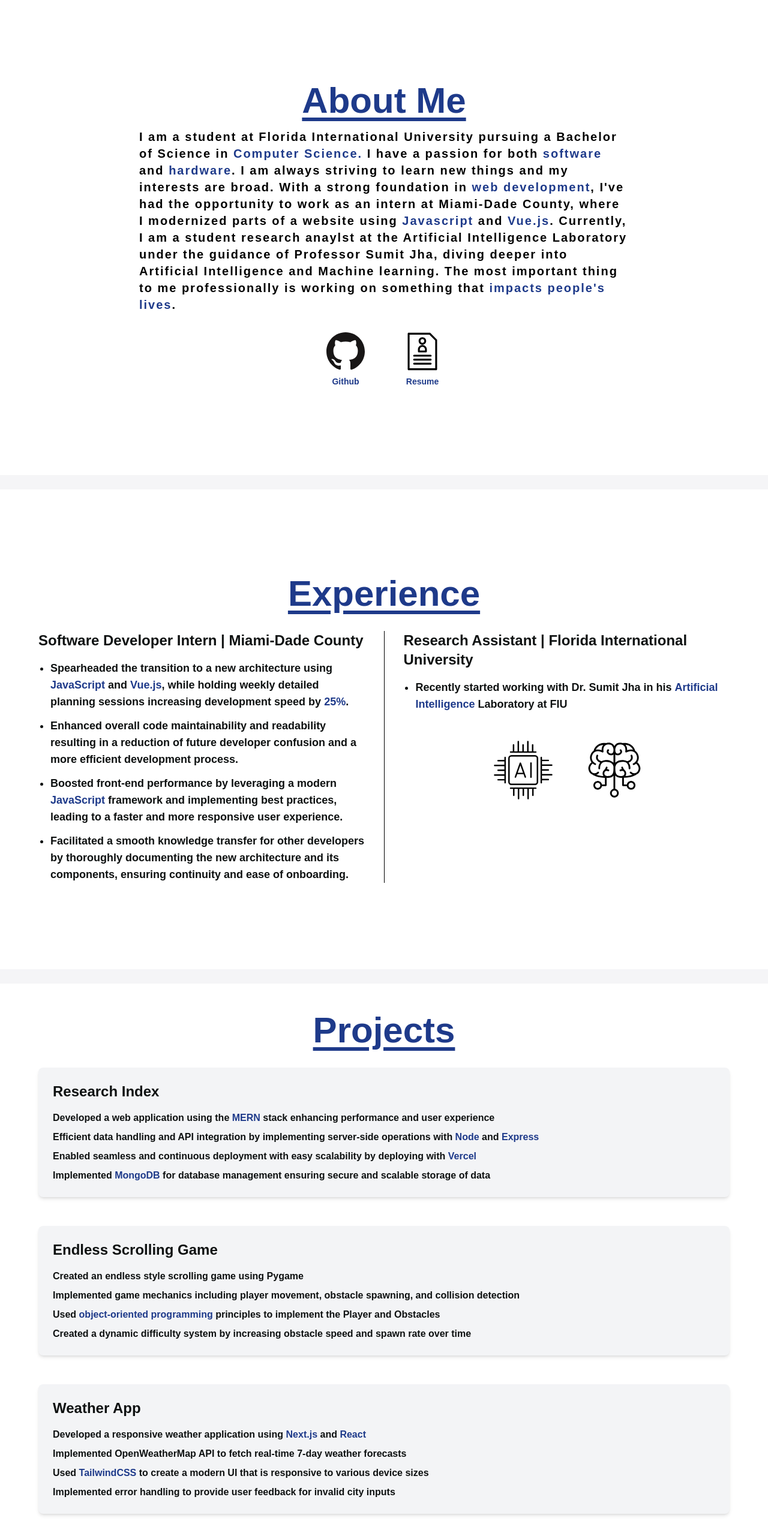
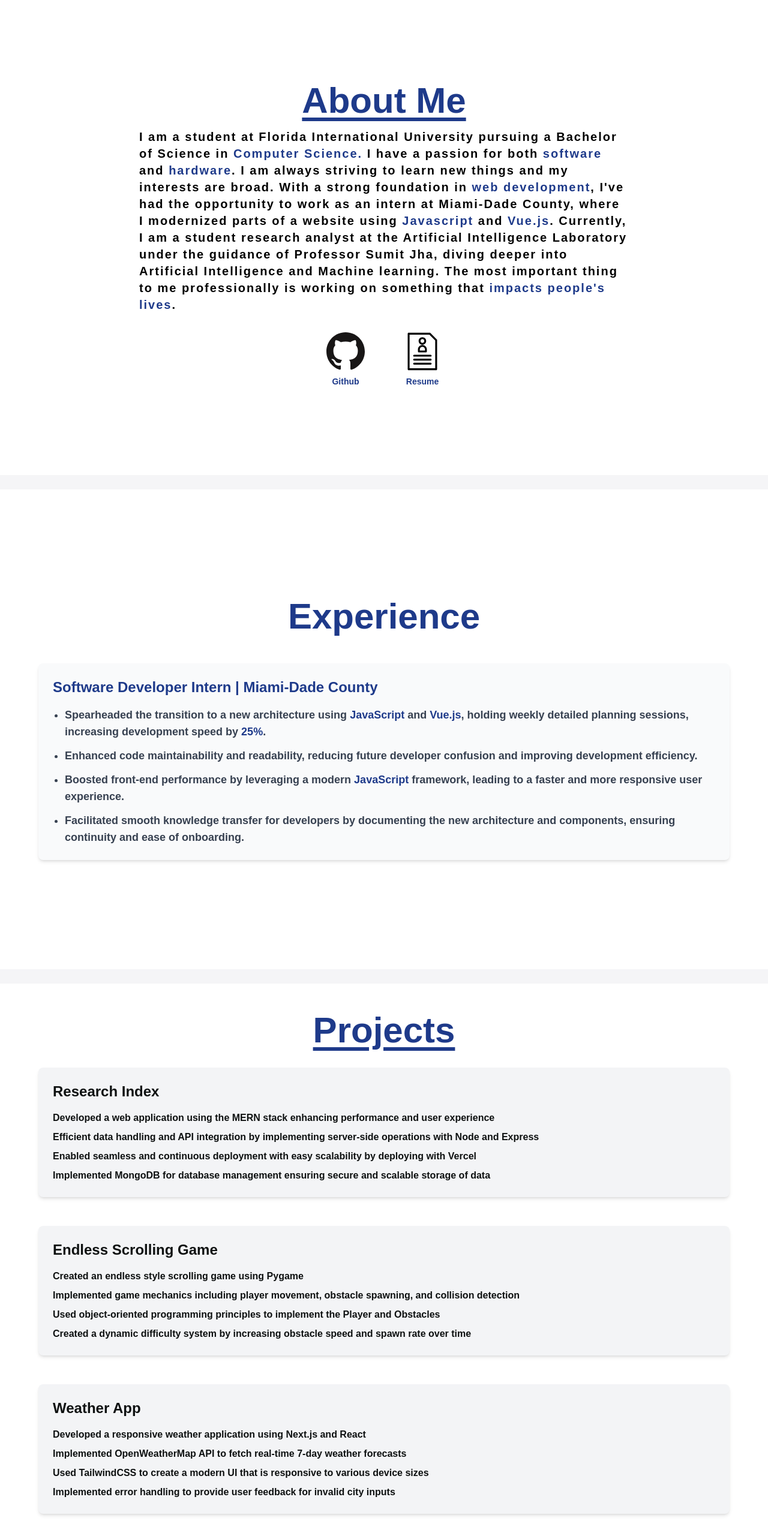
Before and after one commit to andresdanfernandez/Personal-Website, a React (Vite) app: page / in a window 1280 px wide. Shown: the part 96-2662 px from the top of the page at 60% size. Built offline with nearby package versions, Linux system fonts and the light colour scheme.

Commit message:
add framer motion to components

```diff
--- a/package.json
+++ b/package.json
@@ -10,6 +10,7 @@
     "preview": "vite preview"
   },
   "dependencies": {
+    "motion": "^11.18.1",
     "react": "^18.3.1",
     "react-dom": "^18.3.1",
     "react-pdf": "^9.1.0"
--- a/src/components/About.tsx
+++ b/src/components/About.tsx
@@ -1,37 +1,106 @@
+import { motion } from "framer-motion";
 import { forwardRef } from "react";
 import Github_Logo from "../assets/github_logo.svg";
 import Resume from "../assets/resume.svg";
 
 const About = forwardRef<HTMLDivElement>((_, ref) => {
+  return (
+    <motion.div
+      ref={ref}
+      className="bg-white min-h-screen w-full sm:px-6 lg:px-8 flex items-center mt-6 my-6 justify-center text-6xl"
+      initial={{ opacity: 0 }}
+      animate={{ opacity: 1 }}
+      transition={{ duration: 0.8 }}
+    >
+      <motion.div
+        className="container max-w-4xl w-full"
+        initial={{ y: 20, opacity: 0 }}
+        animate={{ y: 0, opacity: 1 }}
+        transition={{ duration: 0.8, delay: 0.2 }}
+      >
+        <div className="flex flex-col items-center">
+          <motion.h1
+            className="font-extrabold text-3xl sm:text-4xl md:text-5xl lg:text-6xl underline underline-offset-8 text-blue-900"
+            initial={{ scale: 0.8, opacity: 0 }}
+            animate={{ scale: 1, opacity: 1 }}
+            transition={{ duration: 0.6 }}
+          >
+            About Me
+          </motion.h1>
+          <motion.p
+            className="text-base m-10 sm:text-lg md:text-xl lg:text-xl mb-8 mt-4 text-black tracking-widest leading-normal"
+            initial={{ opacity: 0 }}
+            animate={{ opacity: 1 }}
+            transition={{ duration: 1, delay: 0.4 }}
+          >
+            I am a student at Florida International University pursuing a
+            Bachelor of Science in
+            <span className="font-extrabold text-blue-900">
+              {" "}
+              Computer Science.
+            </span>{" "}
+            I have a passion for both{" "}
+            <span className="font-extrabold text-blue-900"> software </span>
+            and <span className="font-extrabold text-blue-900"> hardware</span>.
+            I am always striving to learn new things and my interests are
+            broad. With a strong foundation in{" "}
+            <span className="font-extrabold text-blue-900">web development</span>
+            , I've had the opportunity to work as an intern at Miami-Dade
+            County, where I modernized parts of a website using{" "}
+            <span className="font-extrabold text-blue-900">Javascript</span> and{" "}
+            <span className="font-extrabold text-blue-900">Vue.js</span>.
+            Currently, I am a student research analyst at the Artificial
+            Intelligence Laboratory under the guidance of Professor Sumit Jha,
+            diving deeper into Artificial Intelligence and Machine learning.
+            The most important thing to me professionally is working on
+            something that{" "}
+            <span className="font-extrabold text-blue-900">
+              impacts people's lives
+            </span>
+            .
+          </motion.p>
+        </div>
 
-    return (
-        <div ref={ref} className=" bg-white min-h-screen w-full sm:px-6 lg:px-8 flex items-center mt-6 justify-center text-6xl">
-            <div className="container max-w-4xl w-full" >
-                <div className=" flex flex-col items-center"  >
-                    <h1 className="font-extrabold text-3xl sm:text-4xl md:text-5xl lg:text-6xl underline underline-offset-8 text-blue-900">About Me</h1>
-                        <p className="text-base m-10 sm:text-lg md:text-xl lg:text-xl mb-8 mt-4 text-black tracking-widest leading-normal" >
-                            I am a student at Florida International University pursuing a Bachelor of Science in
-                            <span className="font-extrabold text-blue-900"> Computer Science.</span> I have a passion for both <span className="font-extrabold text-blue-900"> software </span>
-                            and <span className="font-extrabold text-blue-900"> hardware</span>. I am always striving to learn
-                            new things and my interests are broad. With a strong foundation in <span className="font-extrabold text-blue-900" >web development</span>, I've had the opportunity to work as an intern at Miami-Dade County, where I modernized parts of a website using <span className="font-extrabold text-blue-900" >Javascript</span> and <span className="font-extrabold text-blue-900" >Vue.js</span>. Currently, I am a student research anaylst at the Artificial Intelligence Laboratory under the guidance of Professor Sumit Jha, diving deeper into Artificial Intelligence and Machine learning. The most important thing to me professionally is
-                            working on something that <span className="font-extrabold text-blue-900"> impacts people's lives</span>.
-                        </p>
-                </div>
-
-                    <div className="flex justify-center text-blue-900 gap-16" >
-                        <a className="hover:cursor-pointer flex flex-col items-center" target="_blank" href="https://github.com/andresdanfernandez" >
-                            <img className="w-12 sm:w-16" src={Github_Logo} alt="Github Logo" width="70px" />
-                            <p className="text-sm mt-2" >Github</p>
-                        </a>
-                        <a className="hover:cursor-pointer flex flex-col items-center" target="_blank" href="https://drive.google.com/file/d/1d1quwH5uuH18XxjI6-BM1Gr4PUldOc2V/view?usp=sharing" >
-                            <img className="w-12 sm:w-16" src={Resume} alt="Resume Icon" width="70px" />
-                            <p className="text-sm mt-2">Resume</p>
-                        </a>
-                    </div>
-
-            </div>
-        </div>
-    );
+        <motion.div
+          className="flex justify-center text-blue-900 gap-16"
+          initial={{ scale: 0.9, opacity: 0 }}
+          animate={{ scale: 1, opacity: 1 }}
+          transition={{ duration: 0.6, delay: 0.6 }}
+        >
+          <motion.a
+            className="hover:cursor-pointer flex flex-col items-center"
+            target="_blank"
+            href="https://github.com/andresdanfernandez"
+            whileHover={{ scale: 1.1 }}
+            whileTap={{ scale: 0.95 }}
+          >
+            <img
+              className="w-12 sm:w-16"
+              src={Github_Logo}
+              alt="Github Logo"
+              width="70px"
+            />
+            <p className="text-sm mt-2">Github</p>
+          </motion.a>
+          <motion.a
+            className="hover:cursor-pointer flex flex-col items-center"
+            target="_blank"
+            href="https://drive.google.com/file/d/1d1quwH5uuH18XxjI6-BM1Gr4PUldOc2V/view?usp=sharing"
+            whileHover={{ scale: 1.1 }}
+            whileTap={{ scale: 0.95 }}
+          >
+            <img
+              className="w-12 sm:w-16"
+              src={Resume}
+              alt="Resume Icon"
+              width="70px"
+            />
+            <p className="text-sm mt-2">Resume</p>
+          </motion.a>
+        </motion.div>
+      </motion.div>
+    </motion.div>
+  );
 });
 
 export default About;
--- a/src/components/Experience.tsx
+++ b/src/components/Experience.tsx
@@ -1,55 +1,72 @@
+import { motion } from "framer-motion";
 import { forwardRef } from "react";
-import AI from "../assets/ai.svg";
-import Brain from "../assets/brain.svg";
 
 const Experience = forwardRef<HTMLDivElement>((_, ref) => {
   return (
-    <div ref={ref} className="min-h-screen bg-white py-12 px-4 mt-6 sm:px-6 lg:px-8 flex flex-col items-center justify-center">
-      <div className="w-full max-w-6xl">
-        <h1 className="font-extrabold text-3xl sm:text-4xl md:text-5xl lg:text-6xl text-blue-900 text-center mb-8 underline underline-offset-8">
+    <motion.div
+      ref={ref}
+      className="min-h-screen bg-white py-12 px-4 sm:px-6 lg:px-8 flex flex-col items-center justify-center"
+      initial={{ opacity: 0 }}
+      animate={{ opacity: 1 }}
+      transition={{ duration: 0.8 }}
+    >
+      <motion.div
+        className="w-full max-w-6xl"
+        initial={{ y: 20, opacity: 0 }}
+        animate={{ y: 0, opacity: 1 }}
+        transition={{ duration: 0.8, delay: 0.2 }}
+      >
+        <motion.h1
+          className="font-extrabold text-4xl sm:text-5xl lg:text-6xl text-blue-900 mb-12 text-center"
+          initial={{ scale: 0.8, opacity: 0 }}
+          animate={{ scale: 1, opacity: 1 }}
+          transition={{ duration: 0.6 }}
+        >
           Experience
-        </h1>
+        </motion.h1>
 
-        <div className="flex flex-col lg:flex-row justify-between w-full space-y-8 lg:space-y-0 lg:space-x-8">
-          <div className="w-full lg:w-1/2">
-            <h2 className="text-xl sm:text-2xl font-semibold mb-4">
+        <motion.div
+          className="flex flex-col space-y-12"
+          initial={{ opacity: 0 }}
+          animate={{ opacity: 1 }}
+          transition={{ duration: 0.8, delay: 0.4 }}
+        >
+          <motion.div
+            className="bg-gray-50 shadow-md rounded-lg p-6 hover:shadow-lg transition-shadow duration-300"
+            whileHover={{ scale: 1.02 }}
+          >
+            <h2 className="text-xl sm:text-2xl font-semibold mb-4 text-blue-900">
               Software Developer Intern | Miami-Dade County
             </h2>
-            <ul className="text-base sm:text-lg list-disc pl-5 space-y-3">
+            <ul className="text-base sm:text-lg list-disc pl-5 space-y-3 text-gray-700">
               <li>
-                Spearheaded the transition to a new architecture using <span className="font-extrabold text-blue-900">JavaScript</span> and <span className="font-extrabold text-blue-900">Vue.js</span>, while holding weekly detailed planning sessions increasing development speed by <span className="font-extrabold text-blue-900">25%</span>.
+                Spearheaded the transition to a new architecture using{" "}
+                <span className="font-extrabold text-blue-900">JavaScript</span>{" "}
+                and <span className="font-extrabold text-blue-900">Vue.js</span>,
+                holding weekly detailed planning sessions, increasing
+                development speed by{" "}
+                <span className="font-extrabold text-blue-900">25%</span>.
               </li>
               <li>
-                Enhanced overall code maintainability and readability resulting in a reduction of future developer confusion and a more efficient development process.
+                Enhanced code maintainability and readability, reducing future
+                developer confusion and improving development efficiency.
               </li>
               <li>
-                Boosted front-end performance by leveraging a modern <span className="font-extrabold text-blue-900">JavaScript</span> framework and implementing best practices, leading to a faster and more responsive user experience.
+                Boosted front-end performance by leveraging a modern{" "}
+                <span className="font-extrabold text-blue-900">JavaScript</span>{" "}
+                framework, leading to a faster and more responsive user
+                experience.
               </li>
               <li>
-                Facilitated a smooth knowledge transfer for other developers by thoroughly documenting the new architecture and its components, ensuring continuity and ease of onboarding.
+                Facilitated smooth knowledge transfer for developers by
+                documenting the new architecture and components, ensuring
+                continuity and ease of onboarding.
               </li>
             </ul>
-          </div>
-
-          <div className="hidden lg:block w-px bg-black"></div>
-
-          <div className="w-full lg:w-1/2">
-            <h2 className="text-xl sm:text-2xl font-semibold mb-4">
-              Research Assistant | Florida International University
-            </h2>
-            <ul className="text-base sm:text-lg list-disc pl-5 space-y-3 mb-8">
-              <li>
-                Recently started working with Dr. Sumit Jha in his <span className="font-extrabold text-blue-900">Artificial Intelligence</span> Laboratory at FIU
-              </li>
-            </ul>
-            <div className="flex justify-center items-center space-x-8">
-              <img src={AI} alt="AI Icon" className="w-24 sm:w-32" />
-              <img src={Brain} alt="Brain Icon" className="w-20 sm:w-28" />
-            </div>
-          </div>
-        </div>
-      </div>
-    </div>
+          </motion.div>
+        </motion.div>
+      </motion.div>
+    </motion.div>
   );
 });
 
--- a/src/components/Projects.tsx
+++ b/src/components/Projects.tsx
@@ -1,47 +1,75 @@
+import { motion } from "framer-motion";
 import { forwardRef } from "react";
 
 const Projects = forwardRef<HTMLDivElement>((_, ref) => {
   return (
-    <div ref={ref} className="bg-white mt-6 py-12 px-4 sm:px-6 lg:px-8 min-h-screen flex flex-col items-center justify-center">
-      <div className="w-full max-w-6xl">
+    <motion.div
+      ref={ref}
+      className="bg-white mt-6 py-12 px-4 sm:px-6 lg:px-8 min-h-screen flex flex-col items-center justify-center"
+      initial={{ opacity: 0 }}
+      animate={{ opacity: 1 }}
+      transition={{ duration: 0.8 }}
+    >
+      <motion.div
+        className="w-full max-w-6xl"
+        initial={{ y: 20, opacity: 0 }}
+        animate={{ y: 0, opacity: 1 }}
+        transition={{ duration: 0.8, delay: 0.2 }}
+      >
         <h1 className="font-extrabold text-3xl sm:text-4xl md:text-5xl lg:text-6xl text-blue-900 text-center mb-8 underline underline-offset-8">
           Projects
         </h1>
         <div className="space-y-8 sm:space-y-12">
-          <div className="bg-gray-100 rounded-lg shadow-md p-6">
-            <h2 className="text-xl sm:text-2xl font-semibold mb-4">Research Index</h2>
-            <ul className="space-y-2 text-sm sm:text-base">
-              <li>Developed a web application using the <span className="font-extrabold text-blue-900">MERN</span> stack enhancing performance and user experience</li>
-              <li>Efficient data handling and API integration by implementing server-side operations with <span className="font-extrabold text-blue-900">Node</span> and <span className="font-extrabold text-blue-900">Express</span></li>
-              <li>Enabled seamless and continuous deployment with easy scalability by deploying with <span className="font-extrabold text-blue-900">Vercel</span></li>
-              <li>Implemented <span className="font-extrabold text-blue-900">MongoDB</span> for database management ensuring secure and scalable storage of data</li>
-            </ul>
-          </div>
-
-
-          <div className="bg-gray-100 rounded-lg shadow-md p-6">
-            <h2 className="text-xl sm:text-2xl font-semibold mb-4">Endless Scrolling Game</h2>
-            <ul className="space-y-2 text-sm sm:text-base">
-              <li>Created an endless style scrolling game using Pygame</li>
-              <li>Implemented game mechanics including player movement, obstacle spawning, and collision detection</li>
-              <li>Used <span className="font-extrabold text-blue-900">object-oriented programming</span> principles to implement the Player and Obstacles</li>
-              <li>Created a dynamic difficulty system by increasing obstacle speed and spawn rate over time</li>
-            </ul>
-          </div>
-
-
-          <div className="bg-gray-100 rounded-lg shadow-md p-6">
-            <h2 className="text-xl sm:text-2xl font-semibold mb-4">Weather App</h2>
-            <ul className="space-y-2 text-sm sm:text-base">
-              <li>Developed a responsive weather application using <span className="font-extrabold text-blue-900">Next.js</span> and <span className="font-extrabold text-blue-900">React</span></li>
-              <li>Implemented OpenWeatherMap API to fetch real-time 7-day weather forecasts</li>
-              <li>Used <span className="font-extrabold text-blue-900">TailwindCSS</span> to create a modern UI that is responsive to various device sizes</li>
-              <li>Implemented error handling to provide user feedback for invalid city inputs</li>
-            </ul>
-          </div>
+          {[
+            {
+              title: "Research Index",
+              points: [
+                "Developed a web application using the MERN stack enhancing performance and user experience",
+                "Efficient data handling and API integration by implementing server-side operations with Node and Express",
+                "Enabled seamless and continuous deployment with easy scalability by deploying with Vercel",
+                "Implemented MongoDB for database management ensuring secure and scalable storage of data",
+              ],
+            },
+            {
+              title: "Endless Scrolling Game",
+              points: [
+                "Created an endless style scrolling game using Pygame",
+                "Implemented game mechanics including player movement, obstacle spawning, and collision detection",
+                "Used object-oriented programming principles to implement the Player and Obstacles",
+                "Created a dynamic difficulty system by increasing obstacle speed and spawn rate over time",
+              ],
+            },
+            {
+              title: "Weather App",
+              points: [
+                "Developed a responsive weather application using Next.js and React",
+                "Implemented OpenWeatherMap API to fetch real-time 7-day weather forecasts",
+                "Used TailwindCSS to create a modern UI that is responsive to various device sizes",
+                "Implemented error handling to provide user feedback for invalid city inputs",
+              ],
+            },
+          ].map((project, index) => (
+            <motion.div
+              key={index}
+              className="bg-gray-100 rounded-lg shadow-md p-6 transform transition-transform duration-200 ease-in-out"
+              initial={{ opacity: 0, scale: 0.9 }}
+              animate={{ opacity: 1, scale: 1 }}
+              whileHover={{ scale: 1.05 }}
+              transition={{ duration: 0.2 }}
+            >
+              <h2 className="text-xl sm:text-2xl font-semibold mb-4">
+                {project.title}
+              </h2>
+              <ul className="space-y-2 text-sm sm:text-base">
+                {project.points.map((point, idx) => (
+                  <li key={idx}>{point}</li>
+                ))}
+              </ul>
+            </motion.div>
+          ))}
         </div>
-      </div>
-    </div>
+      </motion.div>
+    </motion.div>
   );
 });
 
```
Also changed, not shown: 1 other file (tests, documents, lock files or other folders).
